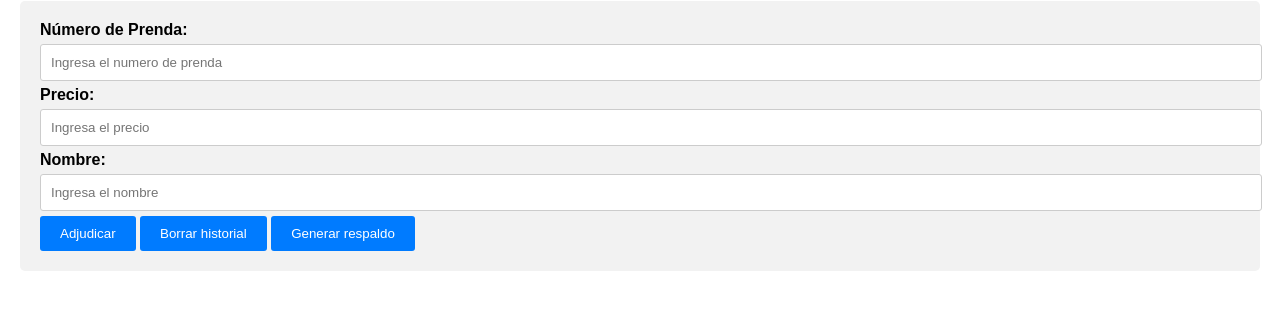
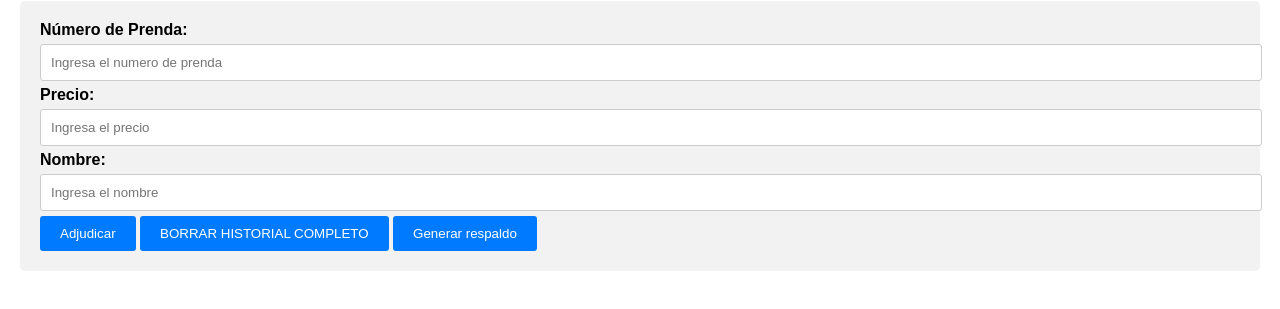
Before and after one commit to y1np1/webmama, a plain HTML site: page index.html in a window 1280 px wide. Shown: the part 99-408 px from the top of the page. Drawn offline with Linux system fonts and the light colour scheme.

Commit message:
index.html

```diff
--- a/index.html
+++ b/index.html
@@ -19,7 +19,7 @@
         <input type="text" id="nombre" placeholder="Ingresa el nombre">
 
         <button onclick="addOrder()">Adjudicar</button>
-        <button onclick="clearHistory()">Borrar historial</button>
+        <button onclick="clearHistory()">BORRAR HISTORIAL COMPLETO</button>
         <button onclick="generateTxtFile()">Generar respaldo</button>
 
     </div>
```
